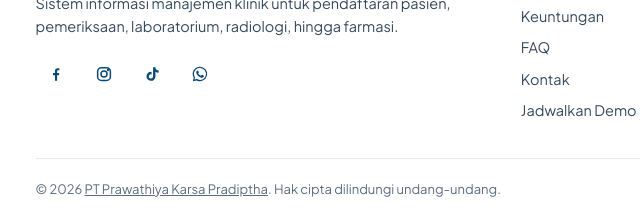
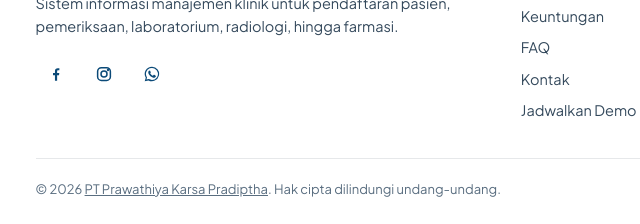
Before and after one commit to malfian7/klinikcare, a plain HTML site: page index.html in a window 1280 px wide. Shown: the part 10390-10614 px from the top of the page, 22-662 px from the left. Drawn offline with Linux system fonts and the light colour scheme.

Commit message:
Remove TikTok link from social media section

```diff
--- a/index.html
+++ b/index.html
@@ -459,7 +459,6 @@
         <div class="socials">
           <a href="https://www.facebook.com/profile.php?id=100095224112103" target="_blank" rel="noopener" aria-label="Facebook"><svg><use href="#i-fb"/></svg></a>
           <a href="https://www.instagram.com/klinikhub.id" target="_blank" rel="noopener" aria-label="Instagram"><svg><use href="#i-ig"/></svg></a>
-          <a href="https://www.tiktok.com/@klinikhub" target="_blank" rel="noopener" aria-label="TikTok"><svg><use href="#i-tt"/></svg></a>
           <a href="https://api.whatsapp.com/send/?phone=628111568477" target="_blank" rel="noopener" aria-label="WhatsApp"><svg><use href="#i-wa"/></svg></a>
         </div>
       </div>
```
